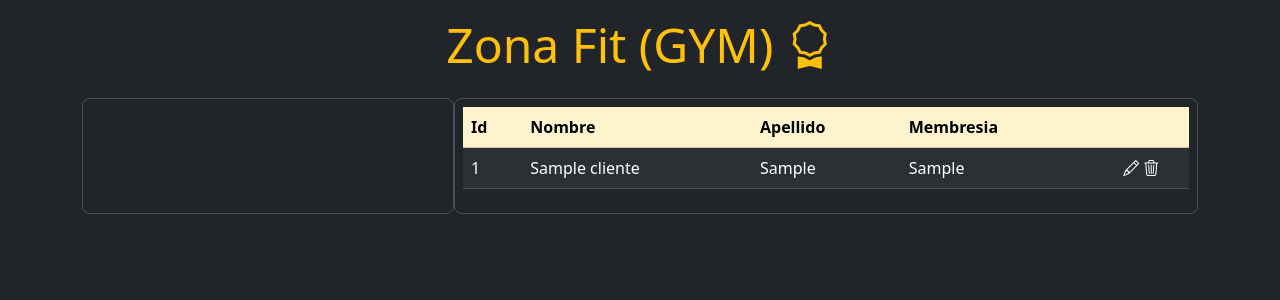
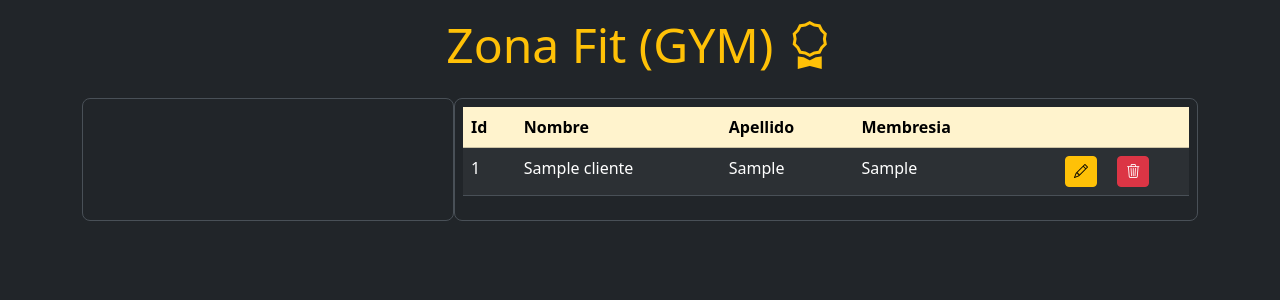
Before and after one commit to JPDevFlow/backend_django, a Flask app: page / in a window 1280 px wide. Shown: the top 300 px of the page. Run offline with Flask 3, Linux system fonts and the light colour scheme; tables that the repository leaves empty or names only in its code hold one stand-in row (values such as "Sample post").

Commit message:
Estilo de los botones con bootstrap

```diff
--- a/microframework_flask/templates/index.html
+++ b/microframework_flask/templates/index.html
@@ -46,8 +46,12 @@
                 <td>{{cliente.membresia}}</td>
                 <td class="text-center">
                   <div>
-                    <i class="bi bi-pencil"></i>
-                    <i class="bi bi-trash3"></i>
+                    <a href="/editar/{{cliente.id}}" class="btn btn-warning btn-sm me-3">
+                       <i class="bi bi-pencil"></i>
+                    </a>
+                    <a href="/eliminar/{{cliente.id}}" class="btn btn-danger btn-sm">
+                      <i class="bi bi-trash3"></i>
+                    </a>
                   </div>
                 </td>
               </tr>
```
